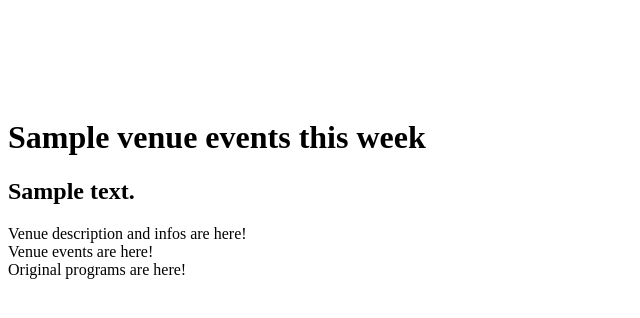
After one commit to domeav/Lady-Penh, a Django app: template ladypenh/templates/venue.html in a window 1280 px wide. The commit adds this page. Shown: the top 318 px of the page, without its empty margins (0-640 px from the left). Run offline with Django 3.2, Linux system fonts and the light colour scheme; the template is opened without the code that fills it: most values are stand-ins (such as "Sample title", 1, 10 or a date in 2020); parts of the project's set-up code (start-up, migrations or seed data) failed here and were passed over; some libraries are stand-ins or nearby versions.

Commit message:
Added basic venue separate page handling.

```diff
--- a/ladypenh/helpers.py
+++ b/ladypenh/helpers.py
@@ -37,6 +37,8 @@ def get_event_by_id(id):
         return None
     return eventlist[0]
 
+def get_venue_by_key(key):
+    return get_object(Venue, key)
 
 def get_days(dayspan=0):
     days = [today(dayspan)]
--- a/ladypenh/templates/base.html
+++ b/ladypenh/templates/base.html
@@ -9,7 +9,6 @@
   <link rel="stylesheet" type="text/css" media="screen" href="{{ MEDIA_URL }}combined-ltr.css" />
   <script src="{{ MEDIA_URL }}combined-en.js" type="text/javascript"></script>
   <script type='text/javascript' src='http://server.bittads.com/js/bitt.js'></script>
-  <script type="text/javascript" src="http://s7.addthis.com/js/250/addthis_widget.js?pub=xa-4a3b17ef30493795"></script>
   {% block head %}{% endblock %}
 </head>
 <body>
--- /dev/null
+++ b/ladypenh/templates/venue.html
@@ -0,0 +1,58 @@
+<!DOCTYPE html PUBLIC "-//W3C//DTD XHTML 1.0 Transitional//EN"
+          "http://www.w3.org/TR/xhtml1/DTD/xhtml1-transitional.dtd">
+<html xmlns="http://www.w3.org/1999/xhtml">
+<head>
+  <meta content="text/html; charset=UTF-8" http-equiv="content-type"/>
+  <link rel="shortcut icon" href="{{ MEDIA_URL }}ladypenh/{{ theme_name }}/favicon.png" type="image/x-icon"/>
+  <title>{{ venue.name }}</title>
+  <link rel="stylesheet" type="text/css" media="screen" href="{{ MEDIA_URL }}combined-ltr.css" />
+  <script src="{{ MEDIA_URL }}combined-en.js" type="text/javascript"></script>
+  <script type='text/javascript' src='http://server.bittads.com/js/bitt.js'></script>
+</head>
+<body>
+{% load lp_filters %}
+<div style="height: 90px;" class="center">
+  <script type='text/javascript'>
+    bitt.instance = '291';
+    bitt.zone = 'Lady Penh';
+    bitt.location = 'default location';
+    bitt.keywords = [];
+    bitt.bitt('Banner');
+  </script>
+</div>
+<div class="row">
+  <div class="column grid_12">
+    <h1>{{ venue.name }} events this week</h1>
+    <h2>{{venue.address}}</h2>
+  </div>
+</div>
+<div class="row">
+  <div class="column grid_12">
+    Venue description and infos are here!
+  </div>
+</div>
+<div class="row">
+  <div class="column reverse grid_12">
+    Venue events are here!
+  </div>
+</div>
+<div class="row">
+  <div class="column grid_12">
+    Original programs are here!
+  </div>
+</div>
+<div class="row">
+  {% for i in 3|get_range %}
+  <div class="center column grid_4">
+    <script type='text/javascript'>
+      bitt.instance = '291';
+      bitt.zone = 'Lady Penh';
+      bitt.location = 'default location';
+      bitt.keywords = [];
+      bitt.bitt('220x125');
+    </script>
+  </div>
+  {% endfor %}
+</div>
+</body>
+</html>
--- a/ladypenh/urls.py
+++ b/ladypenh/urls.py
@@ -24,7 +24,8 @@ urlpatterns = patterns('ladypenh.views',
     (r'^print.html$', 'printable_listing'),
     (r'^article(?P<id>\d+).html$', 'article'),
     (r'^event/(?P<id>\d+).html$', 'event'),
-    (r'^ijustwanttheprogramthanks.html$', 'index', {'edito': False}),
+    (r'^venue/(?P<key>\w+).html$', 'venue'),
+    (r'^ijustwanttheprogramthanks.html$', 'indexlight', {'edito': False}),
     (r'^index.html$', 'indexlight'),
     #(r'^indexlight.html$', 'indexlight'),
     (r'^$', 'indexlight'),
--- a/ladypenh/views.py
+++ b/ladypenh/views.py
@@ -56,6 +56,11 @@ def event(request, id):
     return  render_to_response(request, 'ladypenh/event.html',
                                dict(theme_name=helpers.get_theme(helpers.today()),
                                     event=helpers.get_event_by_id(id)))
+
+def venue(request, key):
+    return render_to_response(request, 'ladypenh/venue.html',
+                              dict(theme_name=helpers.get_theme(helpers.today()),
+                                   venue=helpers.get_venue_by_key(key)))
 
 def robots(request):
     return HttpResponse("", mimetype="text/plain")
```
